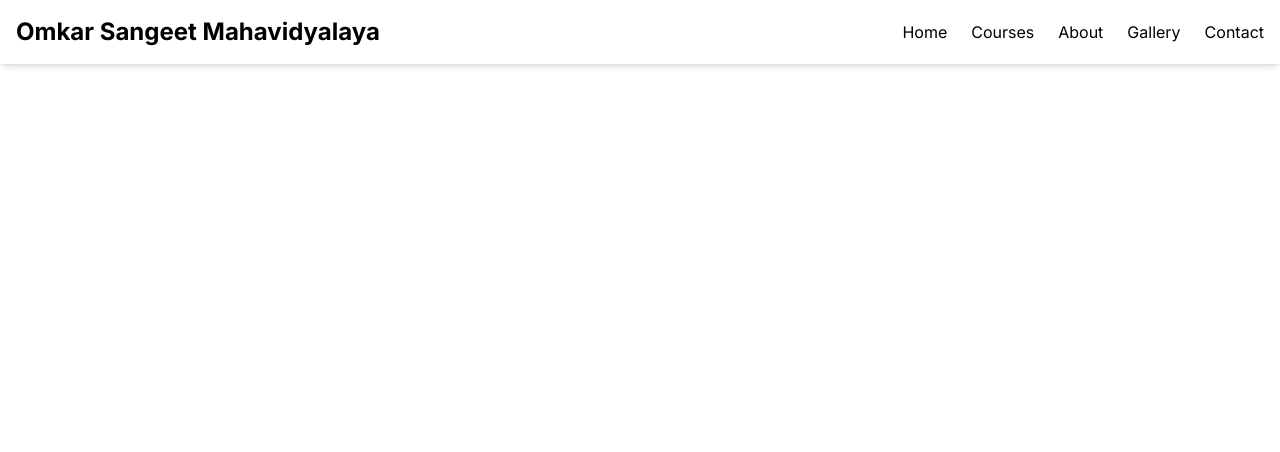
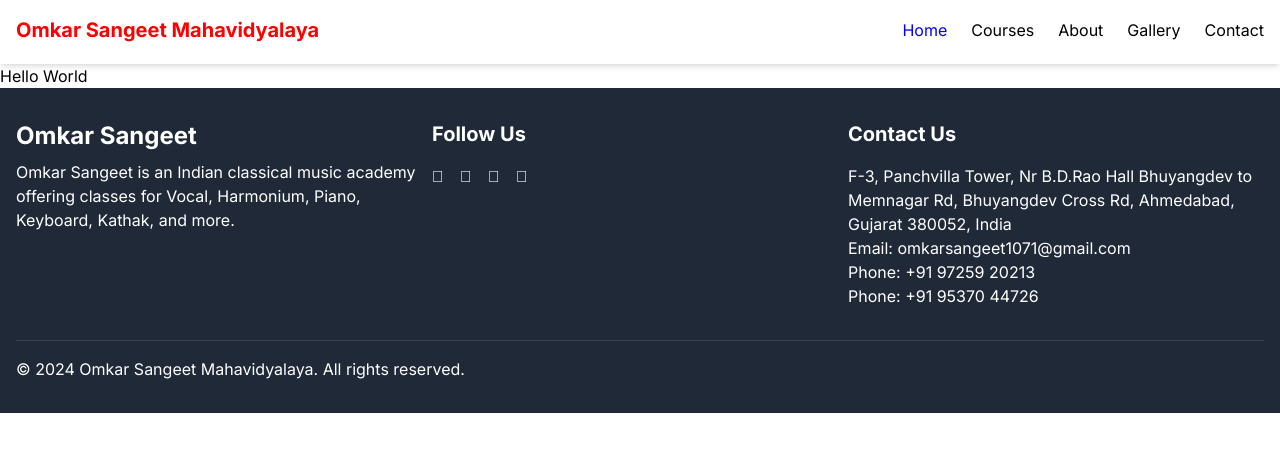
Before and after one commit to tejasdhanani/omkar-sangeet-v2, a Next.js app: page / in a window 1280 px wide. Shown: the top 452 px of the page. Built offline with nearby package versions, Linux system fonts and the light colour scheme.

Commit message:
added footer and stlyes on navlinks

```diff
--- /dev/null
+++ b/app/components/shared/Footer.js
@@ -0,0 +1,68 @@
+import { organization } from "@/content/global";
+import Link from "next/link";
+
+export const Footer = () => {
+  return (
+    <footer className="bg-gray-800 text-white">
+      <div className="container mx-auto px-4 py-8">
+        <div className="flex flex-wrap justify-between">
+          {/* Logo and About Section */}
+          <div className="mb-6 w-full md:mb-0 md:w-1/3">
+            <h2 className="mb-2 text-2xl font-bold">Omkar Sangeet</h2>
+            <p>
+              Omkar Sangeet is an Indian classical music academy offering
+              classes for Vocal, Harmonium, Piano, Keyboard, Kathak, and more.
+            </p>
+          </div>
+
+          {/* Follow Us - Social Media Links */}
+          <div className="mb-6 w-full md:mb-0 md:w-1/3">
+            <h3 className="mb-4 text-xl font-bold">Follow Us</h3>
+            <div className="flex space-x-4">
+              {/* Replace # with actual links */}
+              <Link href="#" className="hover:text-gray-400">
+                <span className="sr-only">Facebook</span>
+                &#xf09a; {/* FontAwesome Facebook icon */}
+              </Link>
+              <Link href="#" className="hover:text-gray-400">
+                <span className="sr-only">Instagram</span>
+                &#xf16d; {/* FontAwesome Instagram icon */}
+              </Link>
+              <Link href="#" className="hover:text-gray-400">
+                <span className="sr-only">Twitter</span>
+                &#xf099; {/* FontAwesome Twitter icon */}
+              </Link>
+              <Link href="#" className="hover:text-gray-400">
+                <span className="sr-only">YouTube</span>
+                &#xf167; {/* FontAwesome YouTube icon */}
+              </Link>
+            </div>
+          </div>
+
+          {/* Contact Information */}
+          <div className="mb-6 w-full md:mb-0 md:w-1/3">
+            <h3 className="mb-4 text-xl font-bold">Contact Us</h3>
+            <p>{organization.address}</p>
+            <p>Email: {organization.email}</p>
+            <div>
+              Phone:{" "}
+              <Link href={`tel:${organization.phoneNum1}`}>
+                {organization.phoneNum1}
+              </Link>
+            </div>
+            <div>
+              Phone:{" "}
+              <Link href={`tel:${organization.phoneNum1}`}>
+                {organization.phoneNum2}
+              </Link>
+            </div>
+          </div>
+        </div>
+
+        <div className="mt-8 flex items-center justify-between border-t border-gray-700 pt-4">
+          <p>&copy; 2024 Omkar Sangeet Mahavidyalaya. All rights reserved.</p>
+        </div>
+      </div>
+    </footer>
+  );
+};
--- a/app/components/shared/Header.js
+++ b/app/components/shared/Header.js
@@ -2,9 +2,11 @@
 import Link from "next/link";
 import { useState } from "react";
 import { Hamburger } from "./Hamburger";
+import { usePathname } from "next/navigation";
 
 export const Header = ({ organizationName, navLinks }) => {
   const [isMobileMenuOpen, setMobileMenuOpen] = useState(false);
+  const pathname = usePathname();
 
   const toggleMobileMenu = () => {
     setMobileMenuOpen(!isMobileMenuOpen);
@@ -15,7 +17,7 @@ export const Header = ({ organizationName, navLinks }) => {
       <Link
         key={link.id}
         href={link.url}
-        className="text-foreground hover:text-primary"
+        className={`text-foreground hover:text-primary ${pathname === link.url ? "text-primary" : ""}`}
       >
         {link.label}
       </Link>
@@ -23,10 +25,10 @@ export const Header = ({ organizationName, navLinks }) => {
   };
 
   return (
-    <header className="bg-background fixed z-10 w-full shadow-md">
+    <header className="fixed top-0 z-10 h-16 w-full bg-background shadow-md">
       <div className="container mx-auto flex items-center justify-between p-4">
         {/* Logo */}
-        <Link href="/" className="text-foreground text-2xl font-bold">
+        <Link href="/" className="text-xl font-bold text-secondary">
           <div>{organizationName}</div>
         </Link>
 
@@ -40,7 +42,7 @@ export const Header = ({ organizationName, navLinks }) => {
           <button
             onClick={toggleMobileMenu}
             aria-label="Toggle Menu"
-            className="text-foreground text-2xl"
+            className="text-2xl text-foreground"
           >
             <Hamburger backgroundColor="bg-foreground" />
           </button>
--- a/app/layout.js
+++ b/app/layout.js
@@ -2,7 +2,8 @@ import { Inter } from "next/font/google";
 import "./globals.css";
 import { home_metadata } from "@/content/metadata";
 import { Header } from "./components/shared/Header";
-import { navLinks, organization } from "@/content/global";
+import { footerSections, navLinks, organization } from "@/content/global";
+import { Footer } from "./components/shared/Footer";
 
 const inter = Inter({ subsets: ["latin"] });
 
@@ -13,7 +14,8 @@ export default function RootLayout({ children }) {
     <html lang="en">
       <body className={inter.className}>
         <Header organizationName={organization.name} navLinks={navLinks} />
-        {children}
+        <div className="pt-16">{children}</div>
+        <Footer organization={organization} sections={footerSections} />
       </body>
     </html>
   );
```
